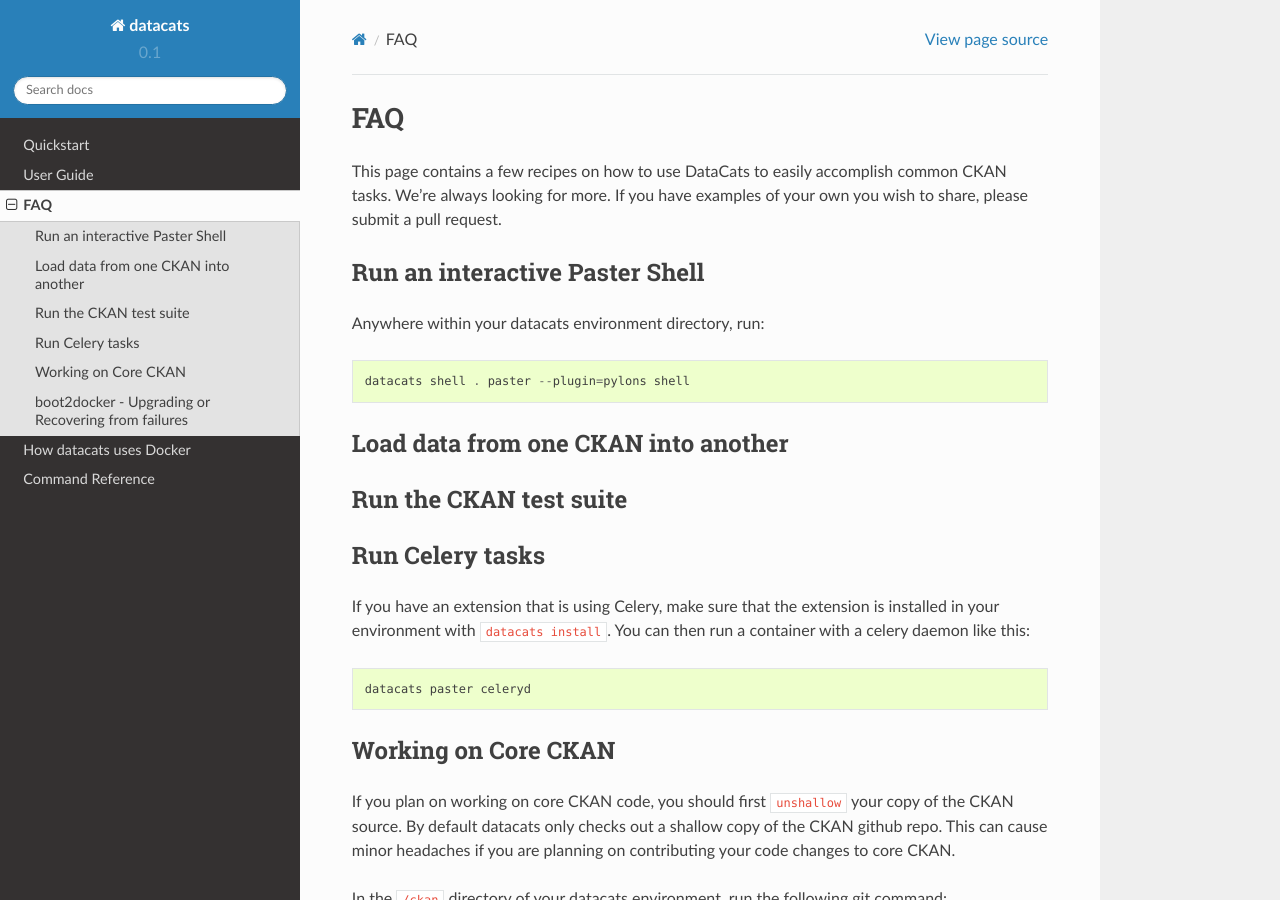
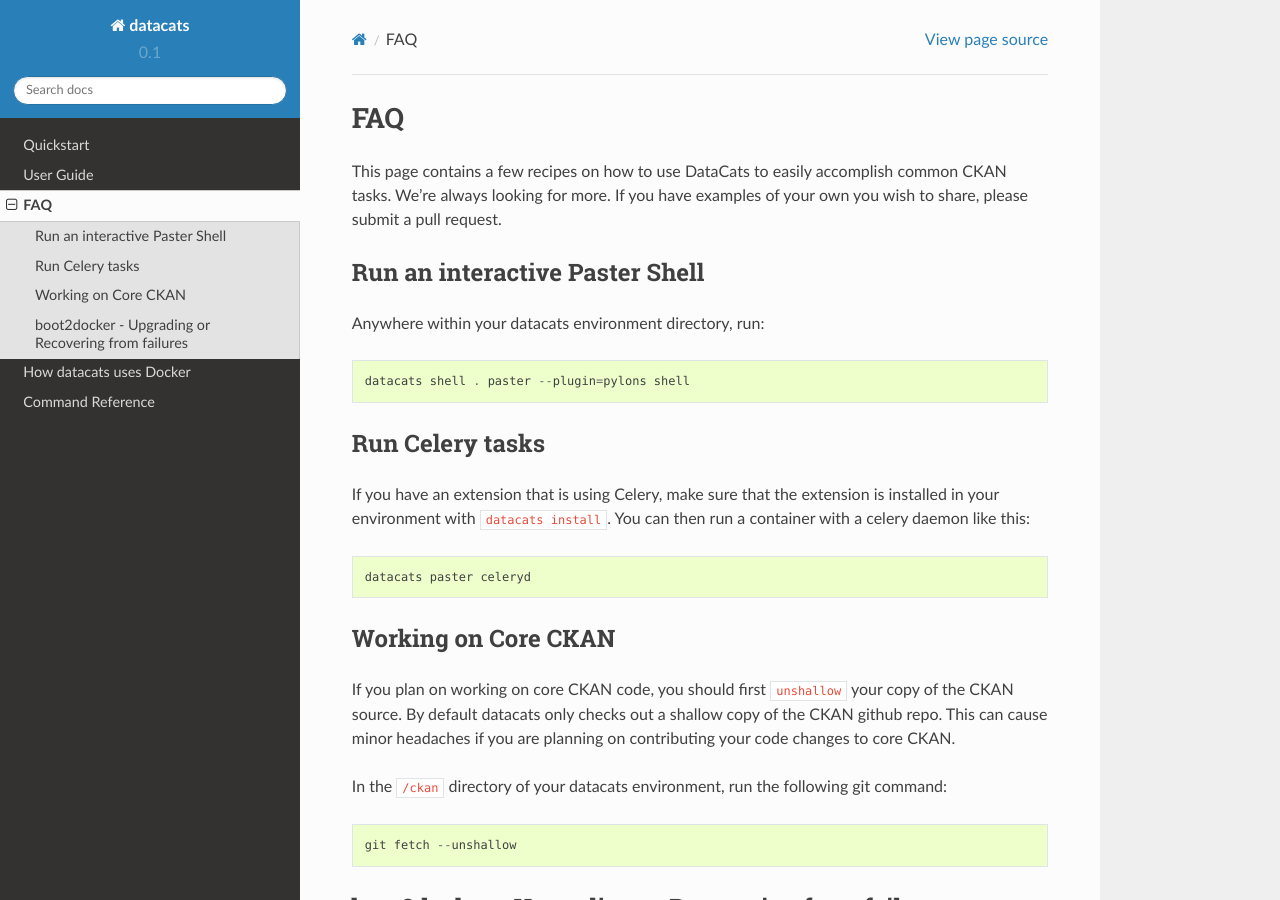
Before and after one commit to datacats/datacats, a Sphinx documentation site: the page built from docs/faq.rst, in a window 1280 px wide and 900 px high. Built offline with Sphinx 7.4.7 and the Read the Docs theme 2.0.0, drawn with Linux system fonts in a browser that asks for light colours.

Commit message:
remove missing faq sections

```diff
--- a/docs/faq.rst
+++ b/docs/faq.rst
@@ -10,12 +10,6 @@
 Anywhere within your datacats environment directory, run::
 
     datacats shell . paster --plugin=pylons shell
-
-Load data from one CKAN into another
-------------------------------------
-
-Run the CKAN test suite
------------------------
 
 Run Celery tasks
 ----------------
```
